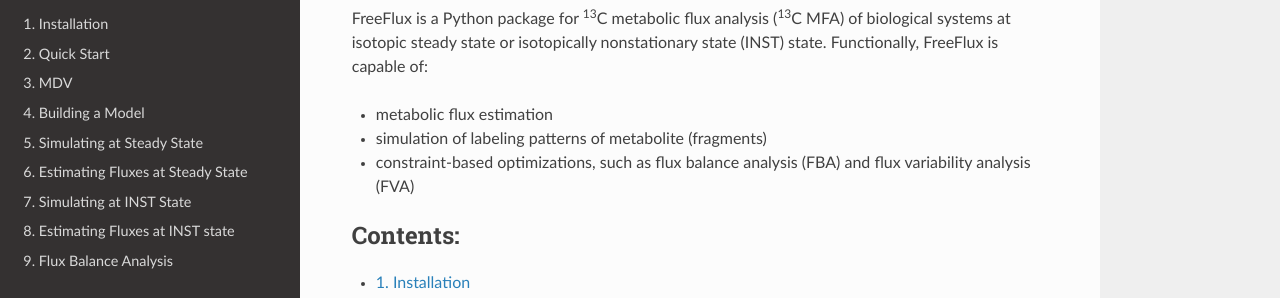
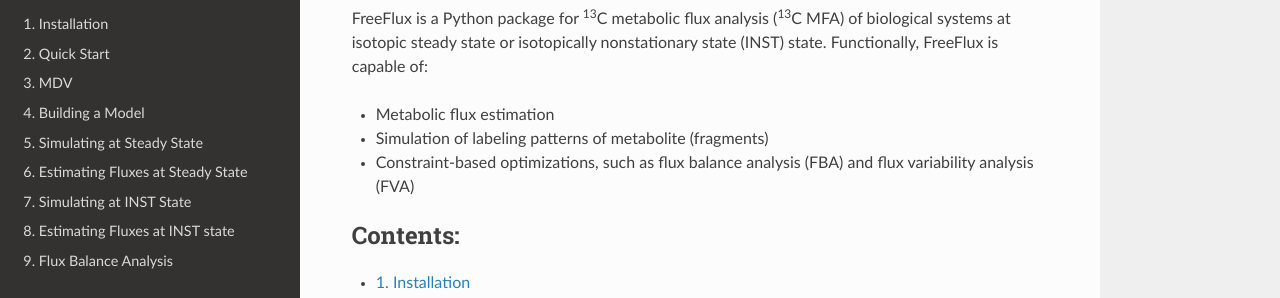
Before and after one commit to Chaowu88/freeflux, a Sphinx documentation site: the page built from docs/source/index.rst, in a window 1280 px wide and 900 px high. Shown: the part 153-451 px from the top of the window. Built offline with Sphinx 7.4.7 and the Read the Docs theme 2.0.0, drawn with Linux system fonts in a browser that asks for light colours.

```diff
--- a/docs/source/index.rst
+++ b/docs/source/index.rst
@@ -3,9 +3,9 @@ Documentation for FreeFlux
 
 FreeFlux is a Python package for \ :sup:`13`\C metabolic flux analysis (\ :sup:`13`\C MFA) of biological systems at isotopic steady state or isotopically nonstationary state (INST) state. Functionally, FreeFlux is capable of:
 
-- metabolic flux estimation
-- simulation of labeling patterns of metabolite (fragments)
-- constraint-based optimizations, such as flux balance analysis (FBA) and flux variability analysis (FVA)
+- Metabolic flux estimation
+- Simulation of labeling patterns of metabolite (fragments)
+- Constraint-based optimizations, such as flux balance analysis (FBA) and flux variability analysis (FVA)
 
 .. toctree::
    :numbered:
```
